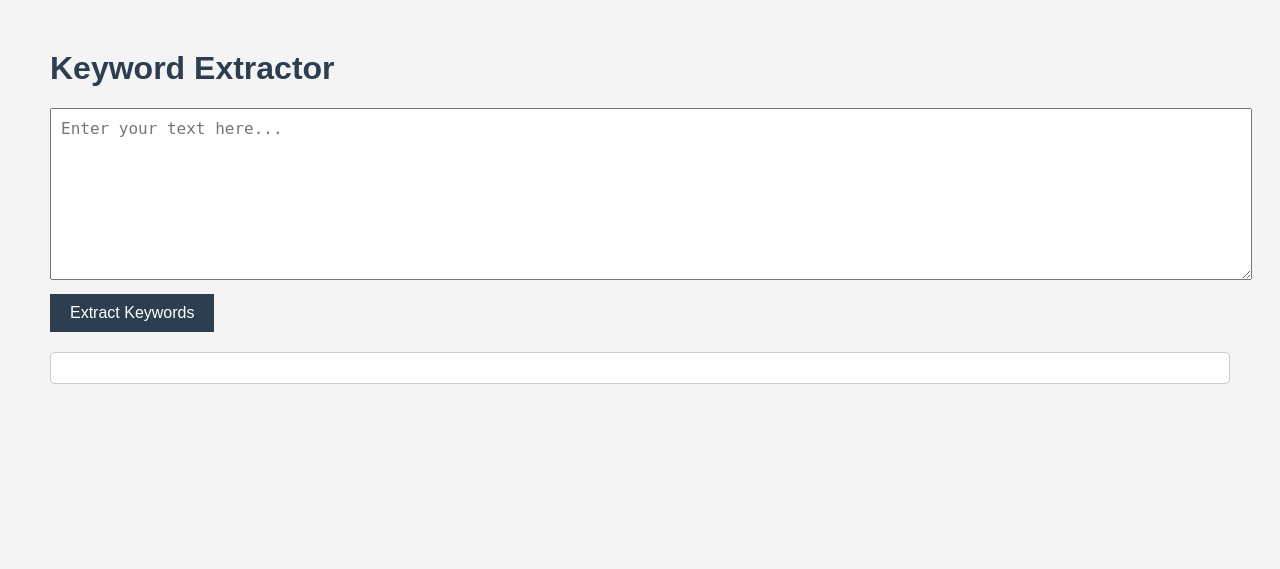
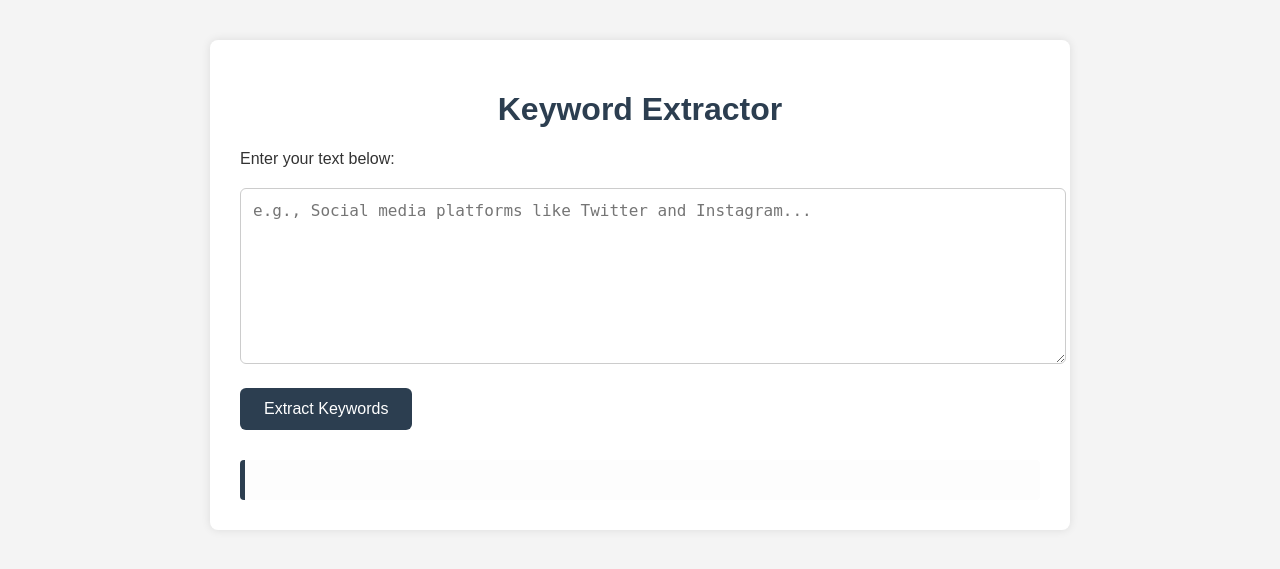
Before and after one commit to bismatahir12/flask-app-deploy, a Flask app: page / in a window 1280 px wide. Shown: the top 569 px of the page. Run offline with Flask 2, Linux system fonts and the light colour scheme.

Commit message:
Update form.html

```diff
--- a/templates/form.html
+++ b/templates/form.html
@@ -1,3 +1,4 @@
+
 <!DOCTYPE html>
 <html lang="en">
 <head>
@@ -7,52 +8,81 @@
     <style>
         body {
             font-family: Arial, sans-serif;
-            margin: 50px;
+            margin: 0;
+            padding: 40px;
             background-color: #f4f4f4;
             color: #333;
         }
 
+        .container {
+            max-width: 800px;
+            margin: auto;
+            background: #fff;
+            padding: 30px;
+            border-radius: 8px;
+            box-shadow: 0 0 10px rgba(0, 0, 0, 0.1);
+        }
+
         h1 {
             color: #2c3e50;
-        }
-
-        form {
-            margin-top: 20px;
+            text-align: center;
         }
 
         textarea {
             width: 100%;
             height: 150px;
-            padding: 10px;
+            padding: 12px;
             font-size: 16px;
+            margin-top: 20px;
+            border: 1px solid #ccc;
+            border-radius: 6px;
+            resize: vertical;
         }
 
         button {
-            margin-top: 10px;
-            padding: 10px 20px;
+            margin-top: 20px;
+            padding: 12px 24px;
             font-size: 16px;
             background-color: #2c3e50;
             color: white;
             border: none;
+            border-radius: 6px;
             cursor: pointer;
         }
 
+        button:hover {
+            background-color: #34495e;
+        }
+
         #result {
-            margin-top: 20px;
-            background: white;
-            padding: 15px;
-            border-radius: 5px;
-            border: 1px solid #ccc;
+            margin-top: 30px;
+            background: #fdfdfd;
+            padding: 20px;
+            border-left: 5px solid #2c3e50;
+            border-radius: 4px;
+        }
+
+        .error {
+            color: red;
+            font-weight: bold;
+        }
+
+        .keywords {
+            margin-top: 10px;
+            line-height: 1.6;
         }
     </style>
 </head>
 <body>
+    <div class="container">
         <h1>Keyword Extractor</h1>
         <form id="keywordForm">
-        <textarea id="textInput" placeholder="Enter your text here..."></textarea><br>
+            <label for="textInput">Enter your text below:</label>
+            <textarea id="textInput" placeholder="e.g., Social media platforms like Twitter and Instagram..."></textarea>
             <button type="submit">Extract Keywords</button>
         </form>
         <div id="result"></div>
+    </div>
 
     <script>
         const form = document.getElementById('keywordForm');
@@ -60,22 +90,35 @@
 
         form.addEventListener('submit', async (e) => {
             e.preventDefault();
-            const text = document.getElementById('textInput').value;
+            resultDiv.innerHTML = '';  // Clear previous result
 
+            const text = document.getElementById('textInput').value.trim();
+
+            if (!text) {
+                resultDiv.innerHTML = `<p class="error">Please enter some text to extract keywords.</p>`;
+                return;
+            }
+
+            try {
                 const response = await fetch('/api/v1/keywords', {
                     method: 'POST',
-                headers: {
-                    'Content-Type': 'application/json'
-                },
+                    headers: { 'Content-Type': 'application/json' },
                     body: JSON.stringify({ text })
                 });
 
                 const data = await response.json();
 
                 if (response.ok) {
-                resultDiv.innerHTML = `<strong>Extracted Keywords:</strong><br>${data.keywords.join(', ')}`;
+                    resultDiv.innerHTML = `
+                        <strong>Extracted Keywords:</strong>
+                        <div class="keywords">${data.keywords.join(', ')}</div>
+                    `;
                 } else {
-                resultDiv.innerHTML = `<strong style="color:red;">Error:</strong> ${data.error}`;
+                    resultDiv.innerHTML = `<p class="error">Error: ${data.error}</p>`;
+                }
+            } catch (err) {
+                resultDiv.innerHTML = `<p class="error">Unexpected error occurred. Please try again later.</p>`;
+                console.error(err);
             }
         });
     </script>
```
Lines whose indentation alone changed are shown as unchanged.
